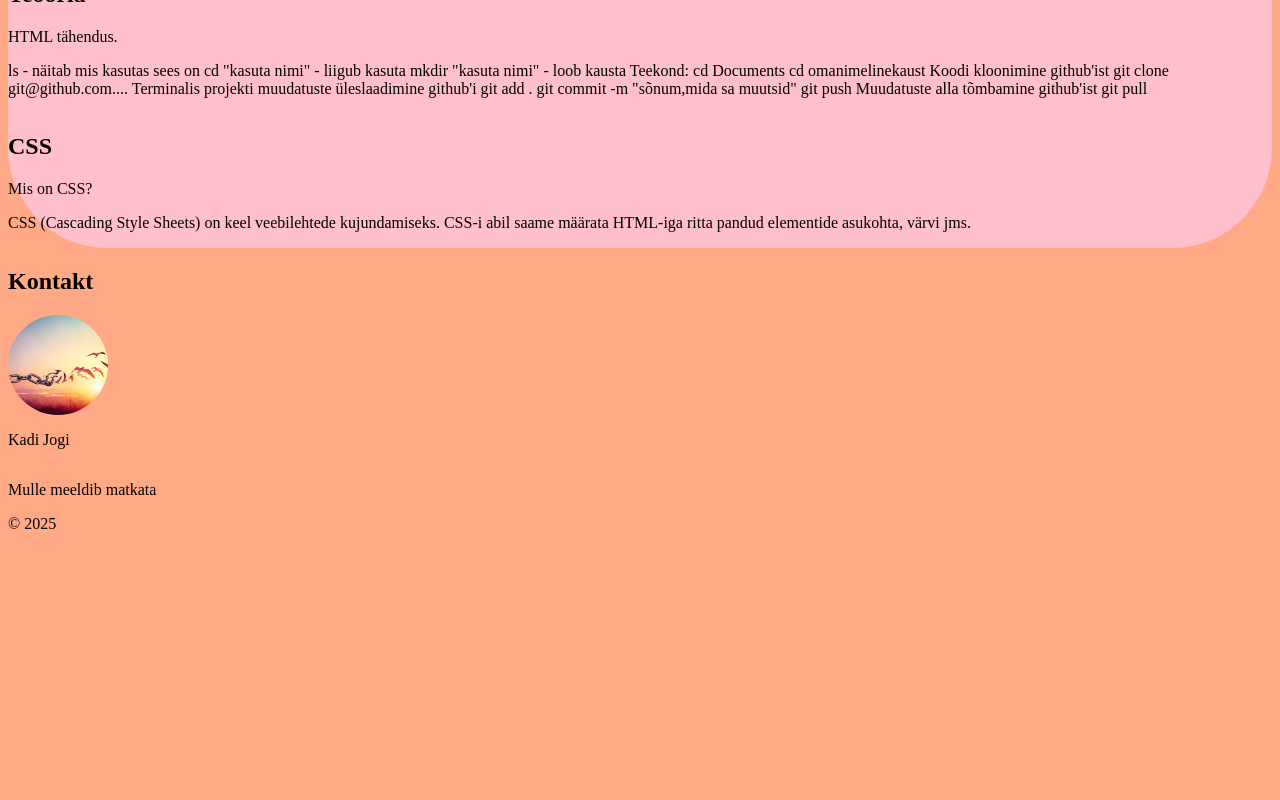
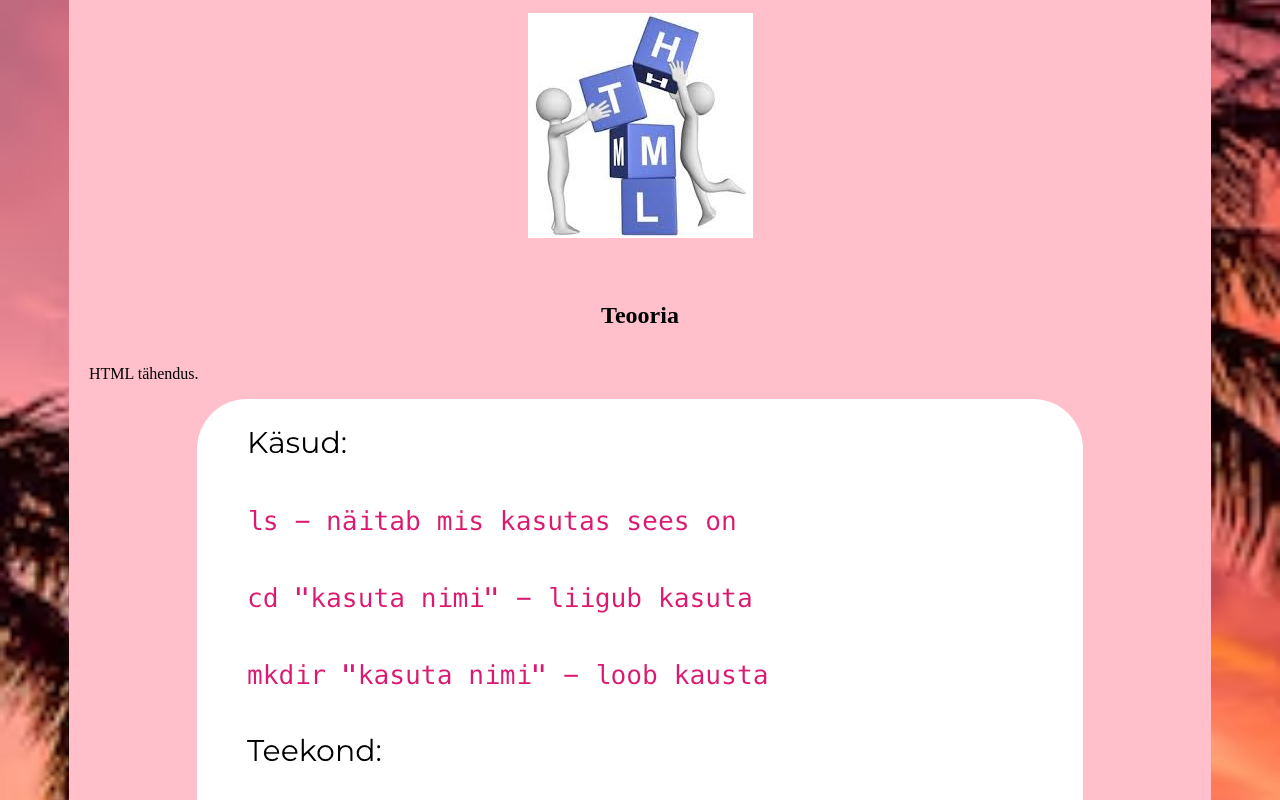
Before and after one commit to kadijogi/Yheleheline_Veeb_Cheat_Sheet, a plain HTML site: page index.html in a window 1280 px wide. Shown: the part 320-1120 px from the top of the page. Before the commit the page ends 861 px from the top, so only its background shows below. Drawn offline with Linux system fonts and the light colour scheme.

Commit message:
pildid ja lingid

```diff
--- a/css/styles.css
+++ b/css/styles.css
@@ -1,4 +1,4 @@
-img {
+.idPilt {
   font-weight: bold;
   font-family: "Times New Roman", Times, serif;
   width: 100px;
@@ -12,14 +12,15 @@ img {
   align-items: center;
   border-radius: 100px;
   background-color: rgba(234, 255, 0, 0.464);
-  padding:20px
+  padding: 20px;
 }
 body {
   display: grid;
   justify-content: center;
   align-items: center;
-  background-color: rgba(255, 160, 122, 0.9);
-
+  background-image: url("../images/palmid.jpg");
+  background-repeat: no-repeat;
+  background-size: cover;
 }
 main {
   border-radius: 100px;
@@ -34,3 +35,27 @@ nav {
   background-color: aquamarine;
   align-items: center;
 }
+.code {
+  border-radius: 50px;
+  object-fit: cover;
+  width: fit-content;
+  height: fit-content;
+  justify-self: center;
+}
+section {
+  display: grid;
+  padding: 20px;
+}
+section h2 {
+  justify-self: center;
+}
+.kontakt {
+  justify-self: flex-start;
+}
+.html {
+  justify-self:center;
+}
+.html:hover, .html:focus {
+  outline:2px solid blue;
+  background-color: yellow;
+}
--- a/index.html
+++ b/index.html
@@ -14,60 +14,45 @@
       <nav aria-label="Põhinavigatsioon">
         <a href="#sissejuhatus">Sissejuhatus</a>
         <a href="#teooria">Teooria</a>
-        <a href="#CSS">CSS</a>
+        <a href="#css">CSS</a>
         <a href="#kontakt">Kontakt</a>
-        <a class="skip-link" href="#content"></main></a>
+        <a class="skip-link" href="#kontakt"></a>
       </nav>
     </header>
     <main>
       <section id="sissejuhatus">
         <h2>Sissejuhatus</h2>
         <p>Mis on HTML?</p>
-        <p>HTML (HyperText Markup Language) on keel, millega märgendatakse veebilehti. Selle abil loome veebilehele struktuuri, pannes ritta elemendid, millest veebileht koosneb</p>
+        <p>
+          HTML (HyperText Markup Language) on keel, millega märgendatakse
+          veebilehti. Selle abil loome veebilehele struktuuri, pannes ritta
+          elemendid, millest veebileht koosneb
+        </p>
+        <a class="html" href="https://www.w3schools.com/Html/" target="_blank">
+          <img src="images/html.jpeg" alt="html" />
+        </a>
       </section>
       <section id="teooria">
         <h2>Teooria</h2>
         <p>HTML tähendus.</p>
-        <p>ls - näitab mis kasutas sees on
-
-cd "kasuta nimi" - liigub kasuta
-
-mkdir "kasuta nimi" - loob kausta
-
-Teekond:
-
-    cd Documents
-
-    cd omanimelinekaust
-
-Koodi kloonimine github'ist
-
-     git clone git@github.com....
-
-Terminalis projekti muudatuste üleslaadimine github'i
-
-git add .
-
-git commit -m "sõnum,mida sa muutsid"
-
-git push
-
-Muudatuste alla tõmbamine github'ist
-
-git pull</p>
+        <img class="code" src="images/code.png" alt="koodikasud" />
       </section>
-       <section id="css">
+      <section id="css">
         <h2>CSS</h2>
         <p>Mis on CSS?</p>
-        <p>CSS (Cascading Style Sheets) on keel veebilehtede kujundamiseks. CSS-i abil saame määrata HTML-iga ritta pandud elementide asukohta, värvi jms.</p>
+        <p>
+          CSS (Cascading Style Sheets) on keel veebilehtede kujundamiseks. CSS-i
+          abil saame määrata HTML-iga ritta pandud elementide asukohta, värvi
+          jms.
+        </p>
       </section>
     </main>
-    <section id="Kontakt">
-      <h2>Kontakt</h2>
-       </section>
-    <img src="images/pilt.jpg" alt="looduspilt" />
-    <p>Kadi Jogi</p>
-    <p>Mulle meeldib matkata</p>
+    <section id="kontakt">
+      <h2 class="kontakt">Kontakt</h2>
+      <img class="idPilt" src="images/pilt.jpg" alt="looduspilt" />
+      <p>Kadi Jogi</p>
+      <p>Mulle meeldib matkata</p>
+    </section>
     <footer>© 2025</footer>
   </body>
 </html>
```
Also changed, not shown: images/code.png (added), images/html.jpeg (added), 2 other files.
